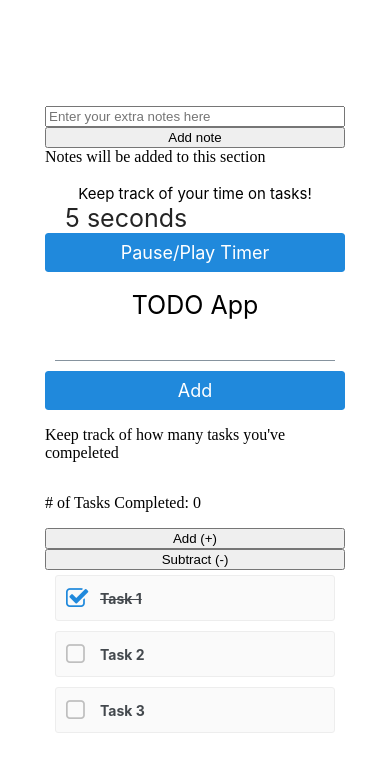
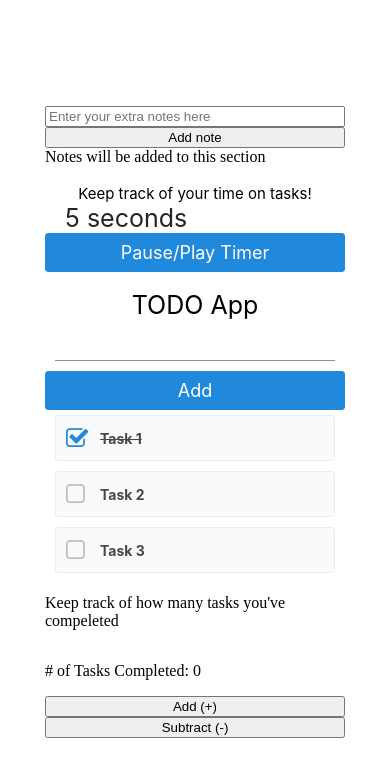
Before and after one commit to hklees/mobiledev_portfolio2-2, a React Native app in the folder lab7/: screen / in a window 390 px wide. Shown: the top 776 px of the page. Built offline with nearby package versions, Linux system fonts and the light colour scheme.

Commit message:
April 25, 2022 11:10 AM

```diff
--- a/lab7/App.js
+++ b/lab7/App.js
@@ -34,8 +34,6 @@ export default function App() {
         <View styles={[{ height: 30, paddingBottom: 20 }, styles.input]}>
         <Input value={inputText} onChangeText={setInputText} style={{ height: 30, paddingBottom: 10 }}></Input>
         <Button title="Add" onPress={addTask}></Button>
-        <Counter></Counter>
-
         </View>
         <FlatList data={tasks} keyExtractor={(item) => item.key} renderItem={({ item: task }) =>
           <CheckBox onPress={() => {
@@ -50,6 +48,8 @@ export default function App() {
             } : undefined}
           ></CheckBox>
         } />
+        <Counter></Counter>
+
       </View>
     </View>
 
```
